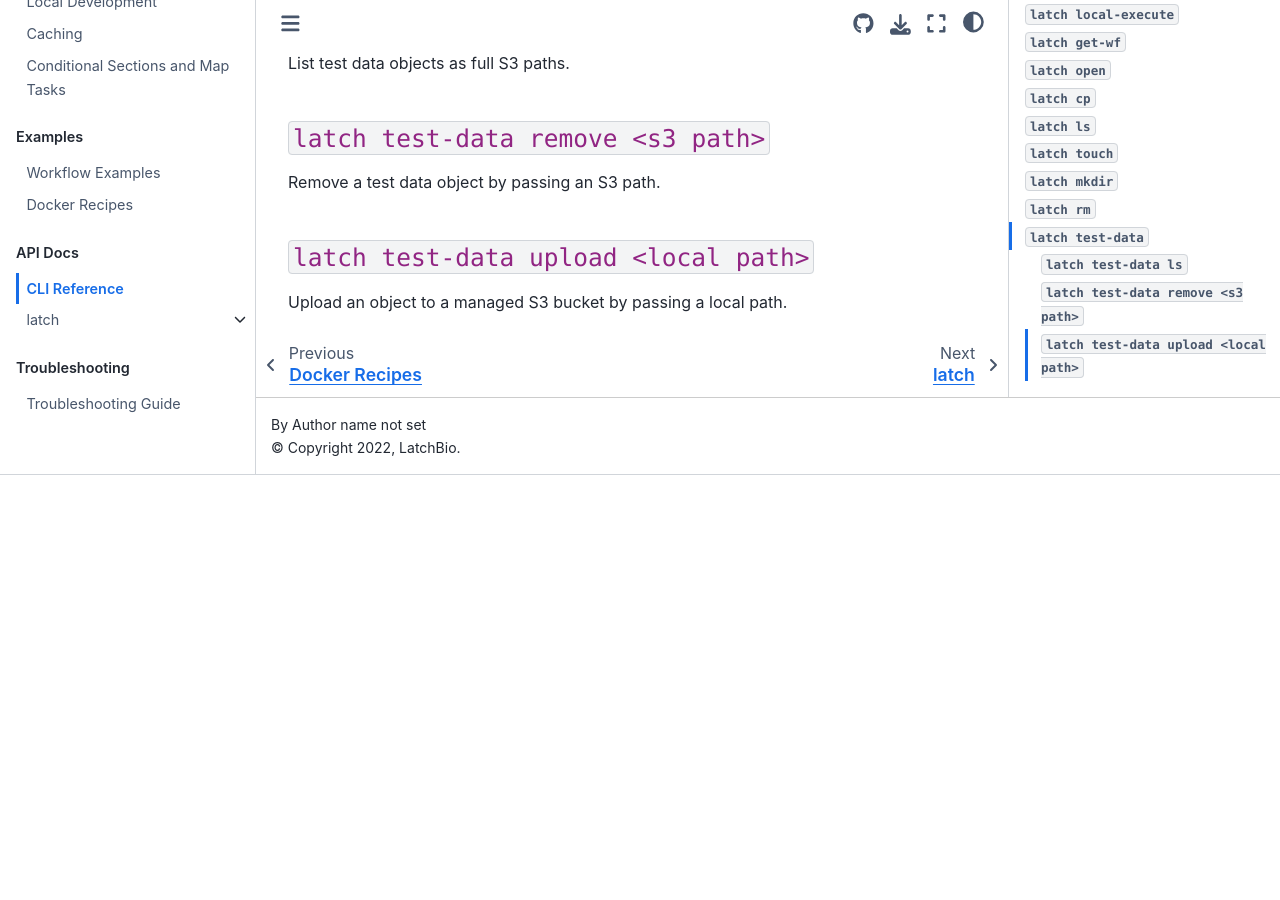
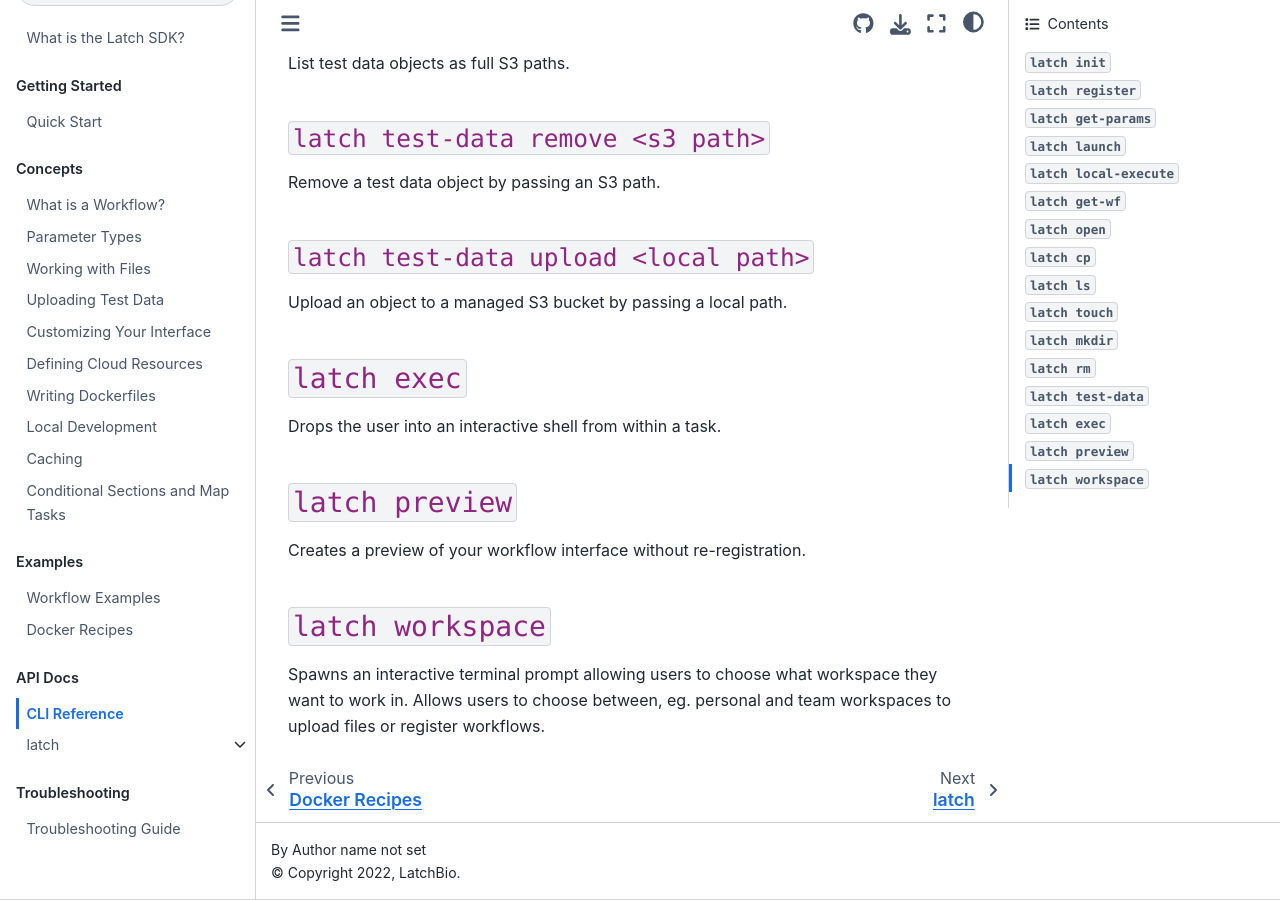
Before and after one commit to latchbio/latch, a Sphinx documentation site: the page built from docs/source/subcommands.md, in a window 1280 px wide and 900 px high, scrolled down 6468 px. Built offline with Sphinx 7.4.7 and the Sphinx Book theme 1.1.4, drawn with Linux system fonts in a browser that asks for light colours; before the commit the page ends 6943 px from its top, so only the background shows below that.

Commit message:
doc: more subcmd

```diff
--- a/docs/source/subcommands.md
+++ b/docs/source/subcommands.md
@@ -249,3 +249,17 @@ Remove a test data object by passing an S3 path.
 ### `latch test-data upload <local path>`
 
 Upload an object to a managed S3 bucket by passing a local path.
+
+## `latch exec`
+
+Drops the user into an interactive shell from within a task.
+
+## `latch preview`
+
+Creates a preview of your workflow interface without re-registration.
+
+## `latch workspace`
+
+Spawns an interactive terminal prompt allowing users to choose what workspace
+they want to work in. Allows users to choose between, eg. personal and team
+workspaces to upload files or register workflows.
```
